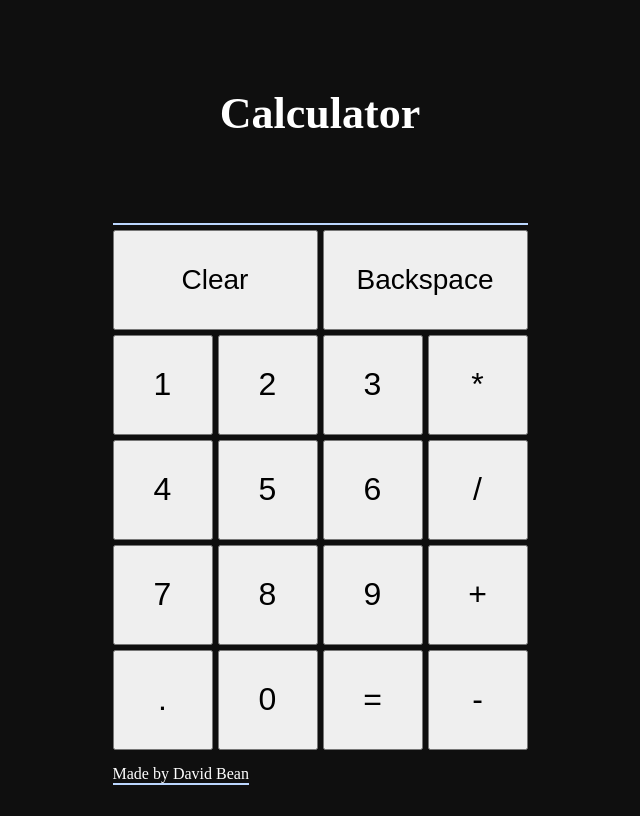
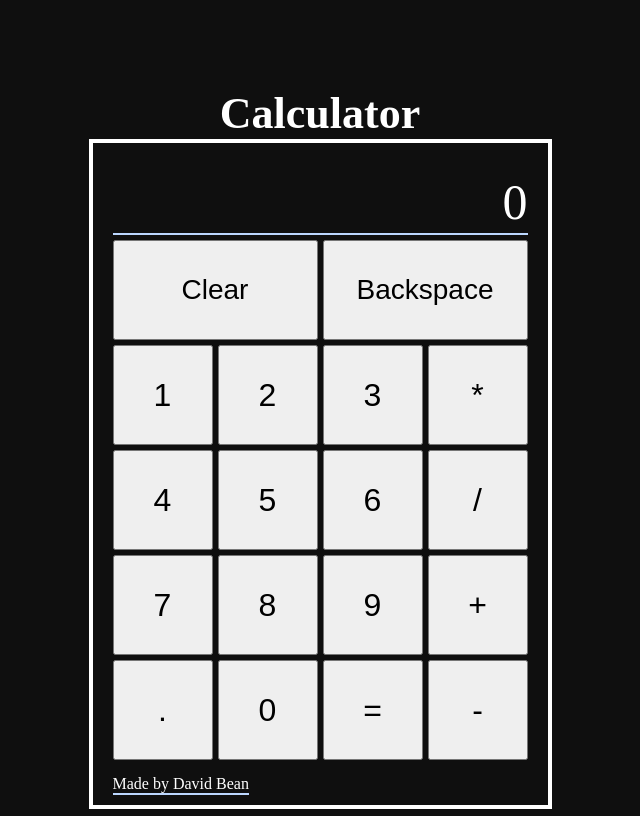
Before and after one commit to HeinzBeanss/calculatorV2, a plain HTML site: page index.html in a window 1280 px wide. Both pictures are taken after a click on the button "Clear". Shown: the whole page, without its empty margins (320-960 px from the left). Drawn offline with Linux system fonts and the light colour scheme.

Commit message:
Set 0 as default

```diff
--- a/calculatorV2.js
+++ b/calculatorV2.js
@@ -1,5 +1,5 @@
 function clear() {
-    display.textContent = "";
+    display.textContent = "0";
     num1 = null;
     OTHERnum1 = null;
     OTHERnum2 = null;
@@ -69,7 +69,7 @@ OTHERnum2 = null;
 operatorSelected = "empty";
 
 const display = document.querySelector(".userInput");
-display.textContent = "";
+display.textContent = "0";
 
 const numberButton = document.querySelectorAll(".numberButton");
 numberButton.forEach(button => {
@@ -78,6 +78,13 @@ numberButton.forEach(button => {
         if (display.textContent == "Can't divide by 0...") {
             clear();
         }
+
+        if (display.textContent === "0") {
+            display.textContent = "";
+        } else {
+
+        }
+       //  && button.id === "."
 
         if (num1 !== null) {
             OTHERnum1 = num1;
@@ -107,6 +114,7 @@ numberButton.forEach(button => {
             }
     })
 })
+
 
 const clearButton = document.querySelector(".clear");
 clearButton.addEventListener("click", clear);
@@ -142,10 +150,16 @@ backspace.addEventListener("click", (e) => {
         clear();
     }
 
+
+
     if (num1 !== null) {
     } else {
         tempstring = display.textContent;
         display.textContent = tempstring.slice(0, -1);
+
+        if (display.textContent === "") {
+            display.textContent = "0";
+        }
     }
 
 })
--- a/style.css
+++ b/style.css
@@ -28,6 +28,7 @@ h1 {
     color: white;
     align-items: center;
     justify-content: center;
+
 }
 
 .footer {
@@ -45,6 +46,11 @@ h1 {
     width: 415px;
     gap: 5px;
     justify-content: space-between;
+    padding-left: 20px;
+    padding-right: 20px;
+    border: white solid 4px;
+    padding-bottom: 10px;
+    padding-top: 30px;
 
 }
 
```
